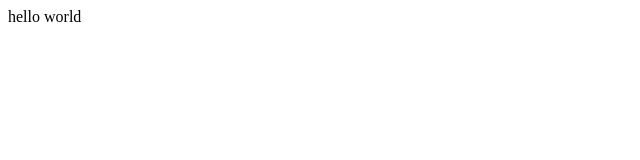
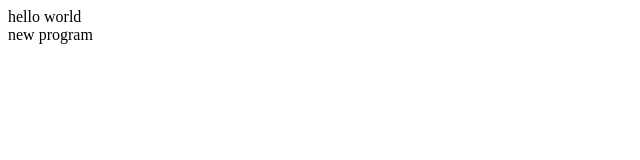
Before and after one commit to hadi-1205/test, a plain HTML site: page index.html in a window 1280 px wide. Shown: the full height of the page, 0-640 px from the left. Drawn offline with Linux system fonts and the light colour scheme.

Commit message:
3rd commit

```diff
--- a/index.html
+++ b/index.html
@@ -9,6 +9,9 @@
     <div>
         hello world
     </div>
+    <div>
+        new program
+    </div>
 
 </body>
 </html>
```
